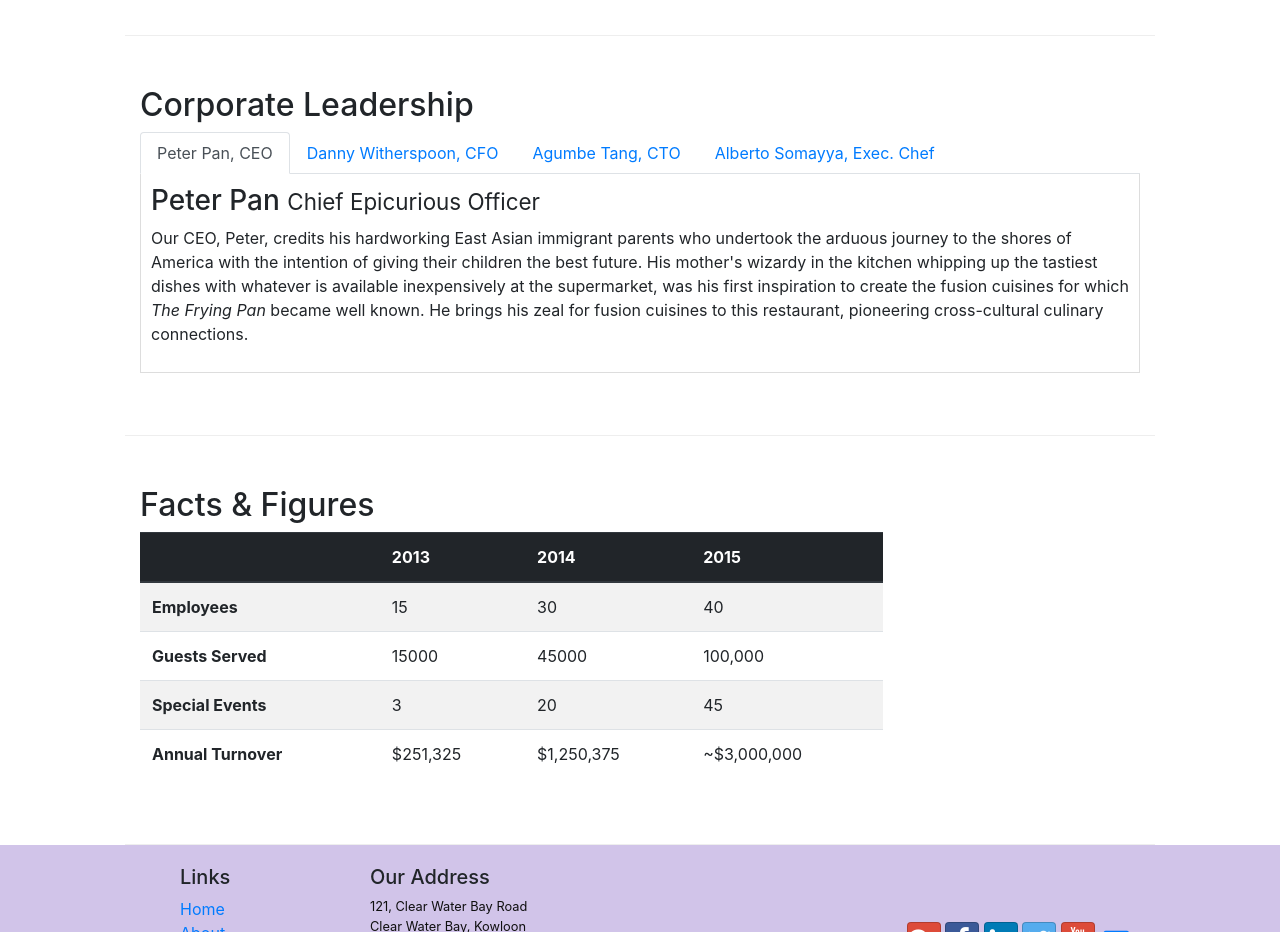
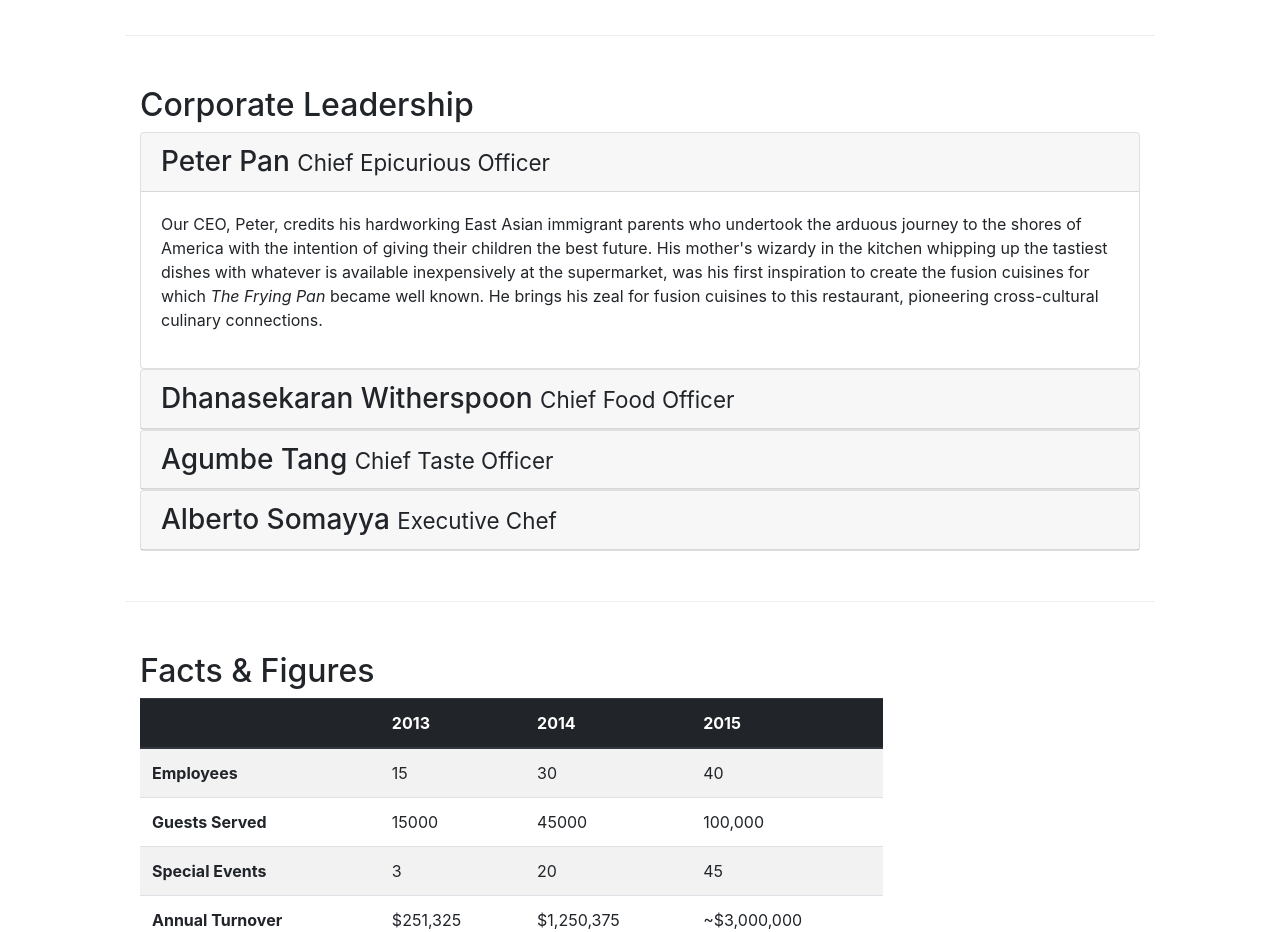
Before and after one commit to Reetika2108/Course-project, a website: page aboutus.html in a window 1280 px wide. Shown: the part 920-1852 px from the top of the page. Drawn offline with nearby package versions, Linux system fonts and the light colour scheme.

Commit message:
Accordian

```diff
--- a/aboutus.html
+++ b/aboutus.html
@@ -101,42 +101,50 @@
         <div class="row row-content row-align-center" style="margin:0px 40px 0px 40px;">
             <div class="col-sm-12">
                 <h2>Corporate Leadership</h2>
-                <ul class="nav nav-tabs">
-                    <li class="nav-item">
-                      <a class="nav-link active" href="#peter"
-                        role="tab" data-toggle="tab">Peter Pan, CEO</a>
-                    </li>
-                    <li class="nav-item">
-                      <a class="nav-link" href="#danny" role="tab"
-                        data-toggle="tab">Danny Witherspoon, CFO</a>
-                    </li>
-                    <li class="nav-item">
-                      <a class="nav-link" href="#agumbe"role="tab"
-                        data-toggle="tab">Agumbe Tang, CTO</a>
-                    </li>
-                    <li class="nav-item">
-                      <a class="nav-link" href="#alberto" role="tab"
-                        data-toggle="tab">Alberto Somayya, Exec. Chef</a>
-                    </li>
-                </ul>
-                <div class="tab-content">
-                    <div role="tabpanel" class="tab-pane fade show active" id="peter">
-                        <h3>Peter Pan <small>Chief Epicurious Officer</small></h3>
-                        <p class="d-none d-sm-block">Our CEO, Peter, credits his hardworking East Asian immigrant parents who undertook the arduous journey to the shores of America with the intention of giving their children the best future. His mother's wizardy in the kitchen whipping up the tastiest dishes with whatever is available inexpensively at the supermarket, was his first inspiration to create the fusion cuisines for which <em>The Frying Pan</em> became well known. He brings his zeal for fusion cuisines to this restaurant, pioneering cross-cultural culinary connections.</p>
+
+                <div id="accordian">
+                    <div class="card">
+                        <div class="card-header" role="tab" id="peterhead">
+                            <h3 class="mb-0"><a data-toggle="collapse" data-target="#peter">Peter Pan <small>Chief Epicurious Officer</small></a></h3>
+                        </div>
+                        <div class="collapse show" id="peter" data-parent="#accordian">
+                            <div class="card-body">
+                                <p class="d-none d-sm-block">Our CEO, Peter, credits his hardworking East Asian immigrant parents who undertook the arduous journey to the shores of America with the intention of giving their children the best future. His mother's wizardy in the kitchen whipping up the tastiest dishes with whatever is available inexpensively at the supermarket, was his first inspiration to create the fusion cuisines for which <em>The Frying Pan</em> became well known. He brings his zeal for fusion cuisines to this restaurant, pioneering cross-cultural culinary connections.</p>
+                            </div>
+                        </div>
                     </div>
 
-                    <div role="tabpanel" class="tab-pane fade" id="danny">
-                        <h3>Dhanasekaran Witherspoon <small>Chief Food Officer</small></h3>
-                        <p class="d-none d-sm-block">Our CFO, Danny, as he is affectionately referred to by his colleagues, comes from a long established family tradition in farming and produce. His experiences growing up on a farm in the Australian outback gave him great appreciation for varieties of food sources. As he puts it in his own words, <em>Everything that runs, wins, and everything that stays, pays!</em></p>
+                    <div class="card">
+                        <div class="card-header" role="tab" id="dannyhead">
+                            <h3 class="mb-0"><a class="collapsed" data-toggle="collapse" data-target="#danny">Dhanasekaran Witherspoon <small>Chief Food Officer</small></a></h3>
+                        </div>
+                        <div class="collapse" id="danny" data-parent="#accordian">
+                            <div class="card-body">
+                                <p class="d-none d-sm-block">Our CFO, Danny, as he is affectionately referred to by his colleagues, comes from a long established family tradition in farming and produce. His experiences growing up on a farm in the Australian outback gave him great appreciation for varieties of food sources. As he puts it in his own words, <em>Everything that runs, wins, and everything that stays, pays!</em></p>
+                            </div>
+                        </div>
                     </div>
 
-                    <div role="tabpanel" class="tab-pane fade" id="agumbe">
-                        <h3>Agumbe Tang <small>Chief Taste Officer</small></h3>
-                        <p class="d-none d-sm-block">Blessed with the most discerning gustatory sense, Agumbe, our CTO, personally ensures that every dish that we serve meets his exacting tastes. Our chefs dread the tongue lashing that ensues if their dish does not meet his exacting standards. He lives by his motto, <em>You click only if you survive my lick.</em></p>
+                    <div class="card">
+                        <div class="card-header" role="tab" id="agumbehead">
+                            <h3 class="mb-0"><a class="collapsed" data-toggle="collapse" data-target="#agumbe">Agumbe Tang <small>Chief Taste Officer</small></a></h3>
+                        </div>
+                        <div class="collapse" id="agumbe" data-parent="#accordian">
+                            <div class="card-body">
+                                <p class="d-none d-sm-block">Blessed with the most discerning gustatory sense, Agumbe, our CTO, personally ensures that every dish that we serve meets his exacting tastes. Our chefs dread the tongue lashing that ensues if their dish does not meet his exacting standards. He lives by his motto, <em>You click only if you survive my lick.</em></p>
+                            </div>
+                        </div>
                     </div>
-                    <div role="tabpanel" class="tab-pane fade" id="alberto">
-                        <h3>Alberto Somayya <small>Executive Chef</small></h3>
-                        <p class="d-none d-sm-block">Award winning three-star Michelin chef with wide International experience having worked closely with whos-who in the culinary world, he specializes in creating mouthwatering Indo-Italian fusion experiences. He says, <em>Put together the cuisines from the two craziest cultures, and you get a winning hit! Amma Mia!</em></p>
+
+                    <div class="card">
+                        <div class="card-header" role="tab" id="albertohead">
+                            <h3 class="mb-0"><a class="collapsed" data-toggle="collapse" data-target="#alberto">Alberto Somayya <small>Executive Chef</small></a></h3>
+                        </div>
+                        <div class="collapse" id="alberto" data-parent="#accordian">
+                            <div class="card-body">
+                                <p class="d-none d-sm-block">Award winning three-star Michelin chef with wide International experience having worked closely with whos-who in the culinary world, he specializes in creating mouthwatering Indo-Italian fusion experiences. He says, <em>Put together the cuisines from the two craziest cultures, and you get a winning hit! Amma Mia!</em></p>
+                            </div>
+                        </div>
                     </div>
                 </div>
             </div>
```
